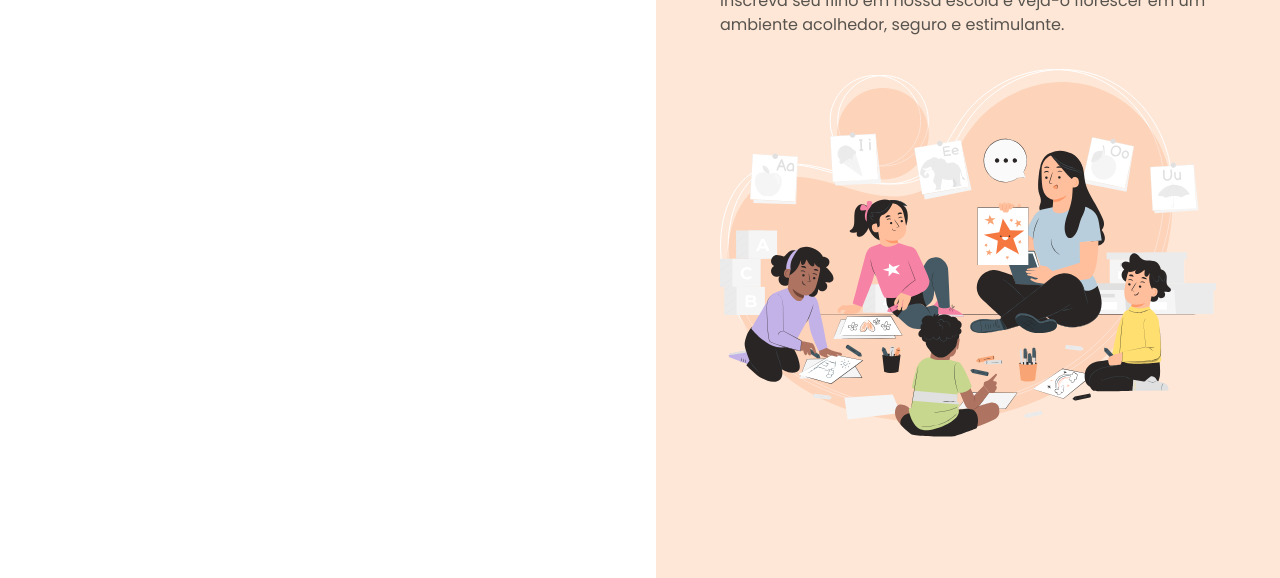
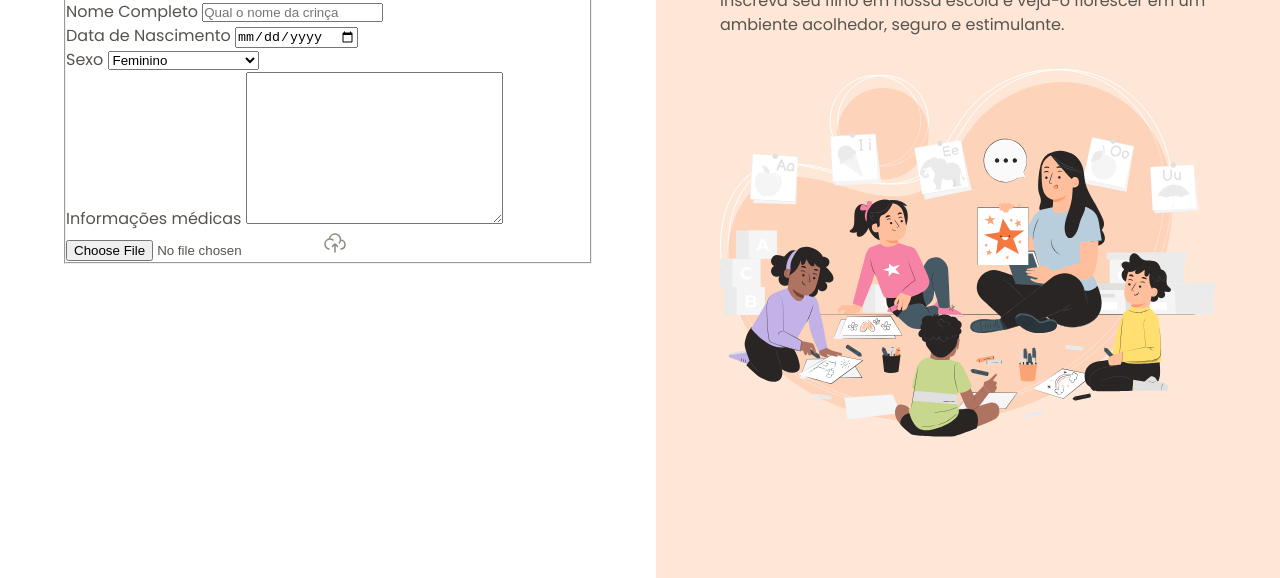
Before and after one commit to PeedroHenriqueCN/projeto-formularios, a plain HTML site: page index.html in a window 1280 px wide. Shown: the part 222-800 px from the top of the page. Drawn offline with Linux system fonts and the light colour scheme.

Commit message:
iniciando o formulario

```diff
--- a/index.html
+++ b/index.html
@@ -21,6 +21,55 @@
 
       <h1>Formulário de matrícula</h1>
       <p>Preencha os dados abaixo para matricular seu filho na escola de educação infantil Estrelas do Amanhã.</p>
+
+
+      <form method="post" enctype="multipart/form-data">
+        <fieldset class="child-info">
+          <legend>Informações da criança</legend>
+
+          <div class="input-wrapper">
+            <label for="fullname">Nome Completo</label>
+            <input
+            id="fullname"
+            name="fullname"
+            type="text"
+            placeholder="Qual o nome da crinça">
+          </div>
+
+          <div class="input-wrapper">
+            <label for="birth">Data de Nascimento</label>
+            <input
+              type="date"
+              id="birth"
+              name="birth"
+              lang="pt-br">
+          </div>
+
+          <div class="select-wrapper">
+            <label for="gender">Sexo</label>
+            <select name="gender" id="gender">
+              <option value="female">Feminino</option>
+              <option value="female">Masculino</option>
+              <option value="female">Prefiro não responder</option>
+            </select>
+          </div>
+
+          <div class="textarea-wrapper">
+            <label for="medical-info">Informações médicas</label>
+            <textarea name="medical-info" id="medical-info" cols="30" rows="10" placeholder="A criança possui alguma condição médica que a escola deve estar ciente? (Se sim, especifique)">
+            </textarea>
+          </div>
+
+          <div class="droparea-wrapper">
+            <input type="file" name="birth-file" id="birth-file">
+            <img src="assets/icons/cloud-upload.svg" alt="Clique aqui para selecionar os arquivos">
+          </div>
+
+        </fieldset>
+      </form>
+
+
+
     </main>
 
     <aside>
```
